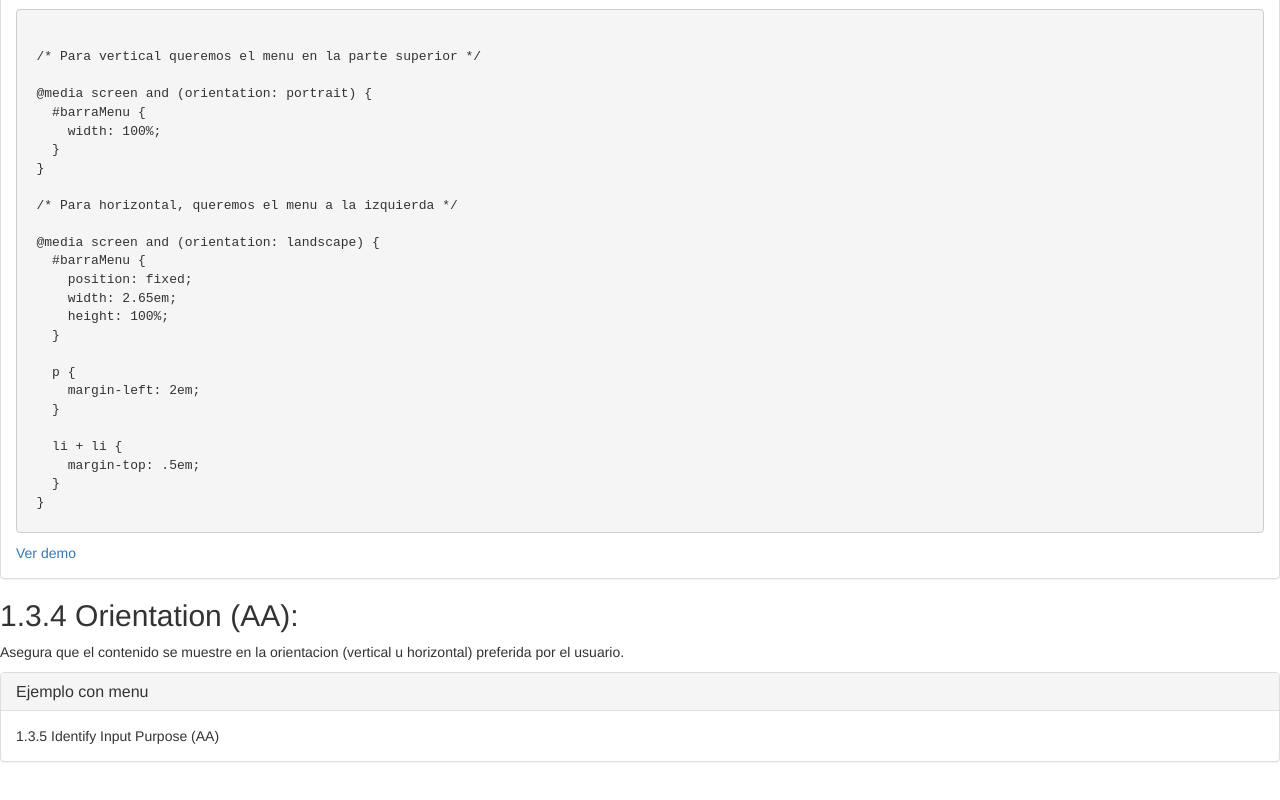
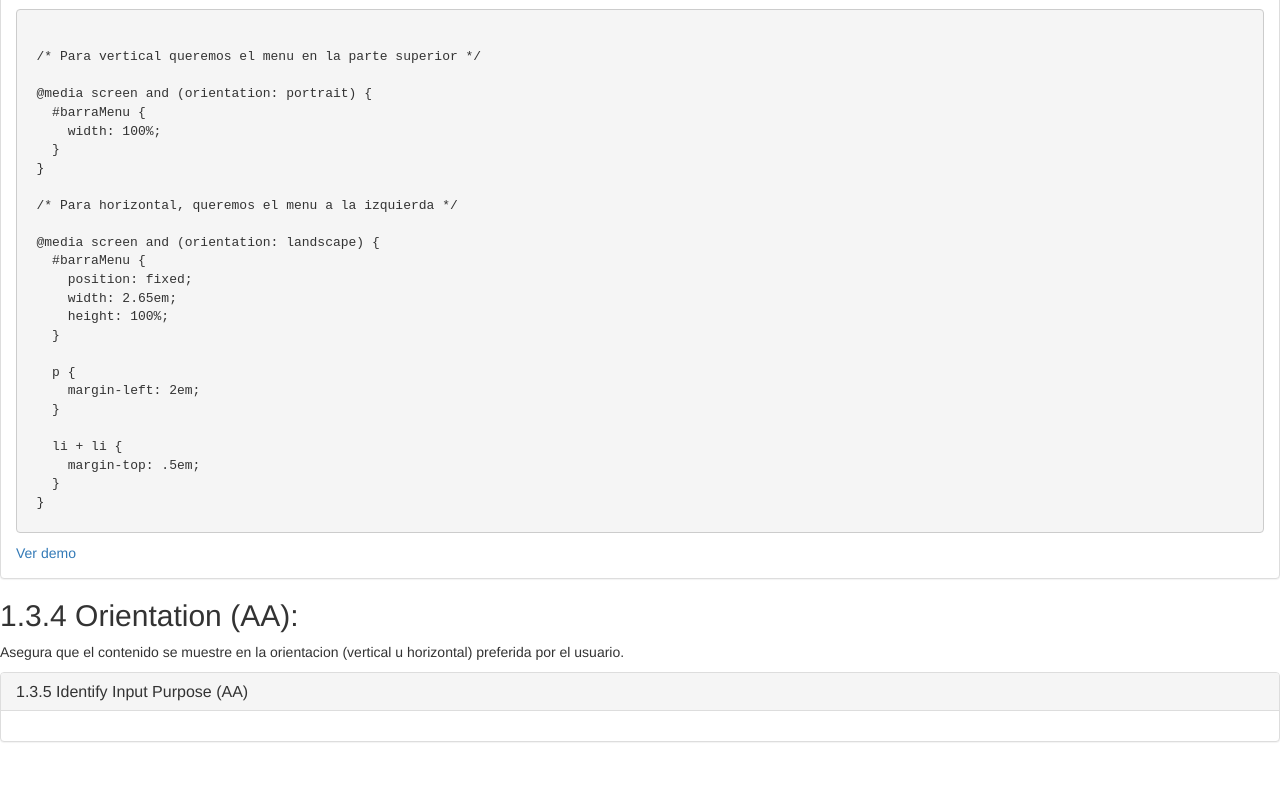
Before and after one commit to fedegon/accesibilidad, a plain HTML site: page index.html in a window 1280 px wide. Shown: the part 1191-1991 px from the top of the page. Drawn offline with nearby package versions, Linux system fonts and the light colour scheme.

Commit message:
new article

```diff
--- a/index.html
+++ b/index.html
@@ -136,13 +136,17 @@ li {
       <div class="panel-heading">
         <h4 class="panel-title">
           <a class="accordion-toggle" data-toggle="collapse" data-parent="#accordion" href="#collapseOne">
-              Ejemplo con menu
+            1.3.5 Identify Input Purpose (AA)
           </a>
         </h4>
       </div>
       <div id="collapseOne" class="panel-collapse collapse in">
         <div class="panel-body">
-1.3.5 Identify Input Purpose (AA)
+        </div>
+      </div>
+    </div>
+  </div>
+  </article>
 
 </main>
 
```
